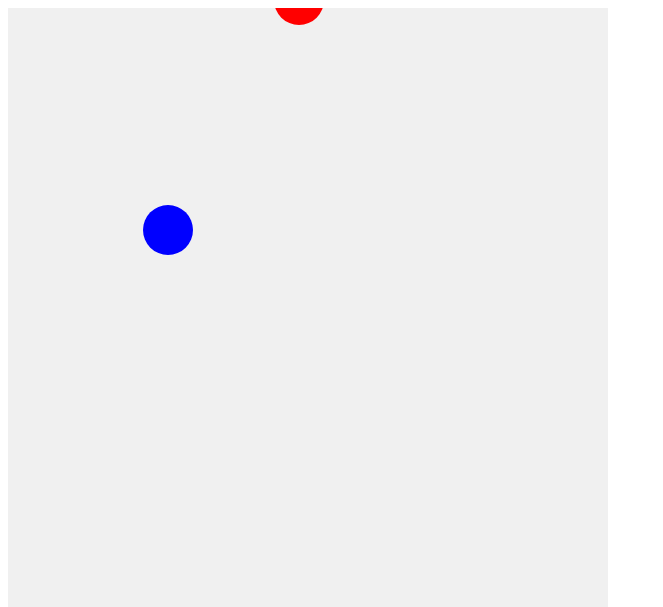
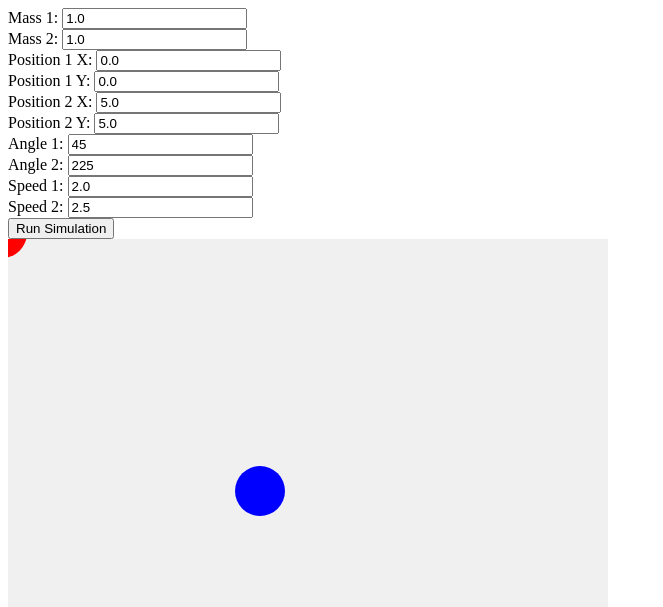
Before and after one commit to kirk3110/hackathon2024, a Flask app: page / in a window 1280 px wide. Shown: the top 607 px of the page, without its empty margins (0-663 px from the left). Run offline with Flask 3, Linux system fonts and the light colour scheme.

Commit message:
初速度を角度と速度から算出するようにした

```diff
--- a/app.py
+++ b/app.py
@@ -1,29 +1,42 @@
-from flask import Flask, render_template
+from flask import Flask, render_template, request
 import numpy as np
 from simulation import run_simulation
 
 app = Flask(__name__)
 
 
-@app.route('/')
+@app.route('/', methods=['GET', 'POST'])
 def home():
     # 初期条件の設定
     mass1 = 1.0  # 物体1の質量
     mass2 = 1.0  # 物体2の質量
     pos1 = np.array([0.0, 0.0])    # 物体1の初期位置 [x, y]
     pos2 = np.array([5.0, 5.0])    # 物体2の初期位置 [x, y]
-    vel1 = np.array([2.0, 1.0])    # 物体1の初期速度 [vx, vy]
-    vel2 = np.array([-1.0, -1.5])  # 物体2の初期速度 [vx, vy]
+    angle1 = 45   # 物体1の初期角度（度）
+    angle2 = 225  # 物体2の初期角度（度）
+    speed1 = 2.0  # 物体1の初期速度（大きさ）
+    speed2 = 2.5  # 物体2の初期速度（大きさ）
     radius1 = 0.5  # 物体1の半径
     radius2 = 0.5  # 物体2の半径
     simulation_time = 10.0  # シミュレーション時間
     time_step = 0.1         # シミュレーションの時間刻み
     decay = 0.97  # 速度の減衰係数
 
+    if request.method == 'POST':
+        # フォームからデータを取得
+        mass1 = float(request.form['mass1'])
+        mass2 = float(request.form['mass2'])
+        pos1 = [float(request.form['pos1_x']), float(request.form['pos1_y'])]
+        pos2 = [float(request.form['pos2_x']), float(request.form['pos2_y'])]
+        angle1 = float(request.form['angle1'])
+        angle2 = float(request.form['angle2'])
+        speed1 = float(request.form['speed1'])
+        speed2 = float(request.form['speed2'])
+
     # シミュレーションの実行
     positions1, positions2 = run_simulation(mass1, mass2,
                                             np.array(pos1), np.array(pos2),
-                                            np.array(vel1), np.array(vel2),
+                                            angle1, angle2, speed1, speed2,
                                             radius1, radius2,
                                             simulation_time, time_step, decay)
 
--- a/simulation.py
+++ b/simulation.py
@@ -1,10 +1,13 @@
 import numpy as np
 
-def run_simulation(mass1, mass2, pos1, pos2, vel1, vel2, radius1, radius2, simulation_time, time_step, decay):
+def run_simulation(mass1, mass2, pos1, pos2, angle1, angle2, speed1, speed2, radius1, radius2, simulation_time, time_step, decay):
     # シミュレーションの実行
     times = np.arange(0, simulation_time, time_step)
     positions1 = []
     positions2 = []
+
+    vel1 = calculate_velocity(angle1, speed1)
+    vel2 = calculate_velocity(angle2, speed2)
 
     for t in times:
         positions1.append(pos1.copy())
@@ -28,3 +31,12 @@ def run_simulation(mass1, mass2, pos1, pos2, vel1, vel2, radius1, radius2, simul
             vel2 = v2 - 2 * mass1 / (mass1 + mass2) * np.dot(v2 - v1, pos2 - pos1) / np.linalg.norm(pos2 - pos1)**2 * (pos2 - pos1)
 
     return positions1, positions2
+
+
+def calculate_velocity(angle, speed):
+    # 角度をラジアンに変換
+    angle_rad = np.radians(angle)
+    # 速度ベクトルを計算
+    vx = speed * np.cos(angle_rad)
+    vy = speed * np.sin(angle_rad)
+    return np.array([vx, vy])
--- a/templates/simulation.html
+++ b/templates/simulation.html
@@ -40,6 +40,39 @@
     </style>
 </head>
 <body>
+<form method="post">
+    <label for="mass1">Mass 1:</label>
+    <input type="number" id="mass1" name="mass1" step="0.1" value="1.0" required>
+    <br>
+    <label for="mass2">Mass 2:</label>
+    <input type="number" id="mass2" name="mass2" step="0.1" value="1.0" required>
+    <br>
+    <label for="pos1_x">Position 1 X:</label>
+    <input type="number" id="pos1_x" name="pos1_x" step="0.1" value="0.0" required>
+    <br>
+    <label for="pos1_y">Position 1 Y:</label>
+    <input type="number" id="pos1_y" name="pos1_y" step="0.1" value="0.0" required>
+    <br>
+    <label for="pos2_x">Position 2 X:</label>
+    <input type="number" id="pos2_x" name="pos2_x" step="0.1" value="5.0" required>
+    <br>
+    <label for="pos2_y">Position 2 Y:</label>
+    <input type="number" id="pos2_y" name="pos2_y" step="0.1" value="5.0" required>
+    <br>
+    <label for="angle1">Angle 1:</label>
+    <input type="number" id="angle1" name="angle1" step="1" value="45" required>
+    <br>
+    <label for="angle2">Angle 2:</label>
+    <input type="number" id="angle2" name="angle2" step="1" value="225" required>
+    <br>
+    <label for="speed1">Speed 1:</label>
+    <input type="number" id="speed1" name="speed1" step="0.1" value="2.0" required>
+    <br>
+    <label for="speed2">Speed 2:</label>
+    <input type="number" id="speed2" name="speed2" step="0.1" value="2.5" required>
+    <br>
+    <button type="submit">Run Simulation</button>
+</form>
 <div class="simulation-container">
     <div class="object1"></div>
     <div class="object2"></div>
```
